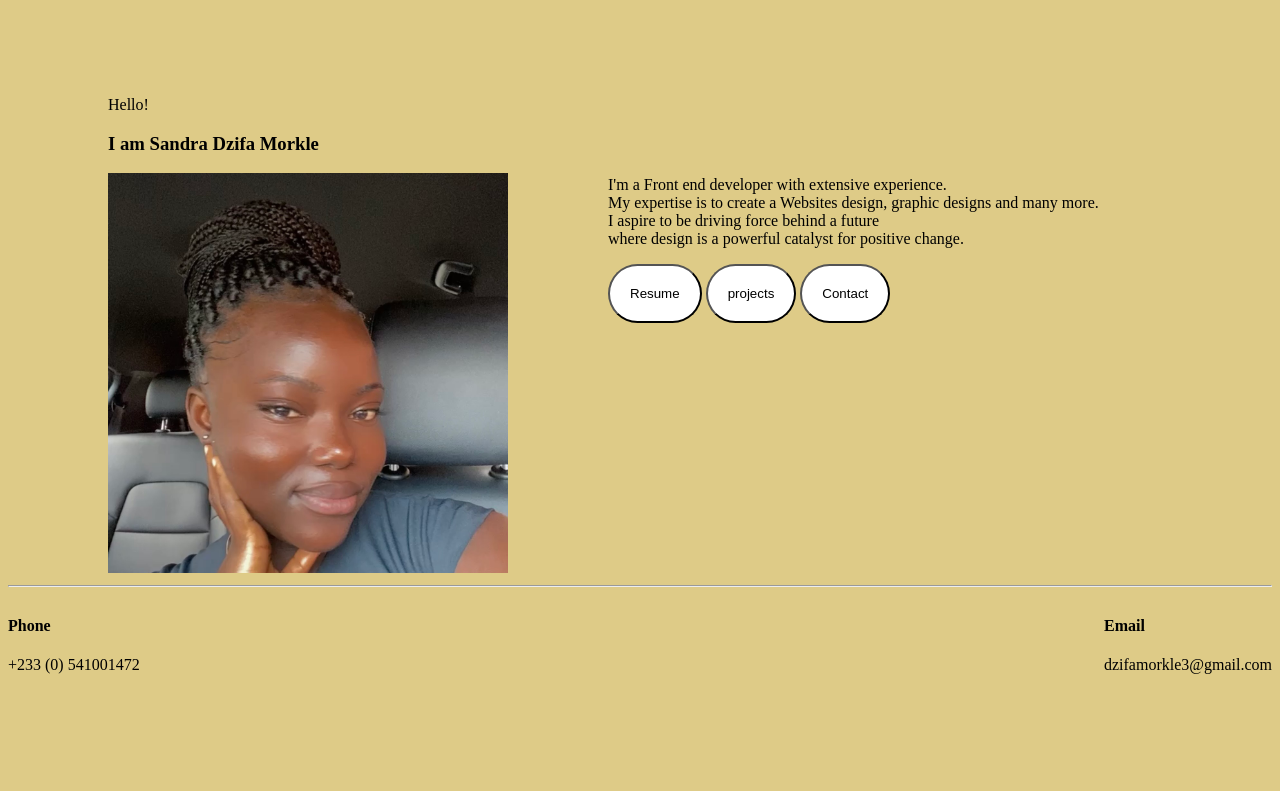
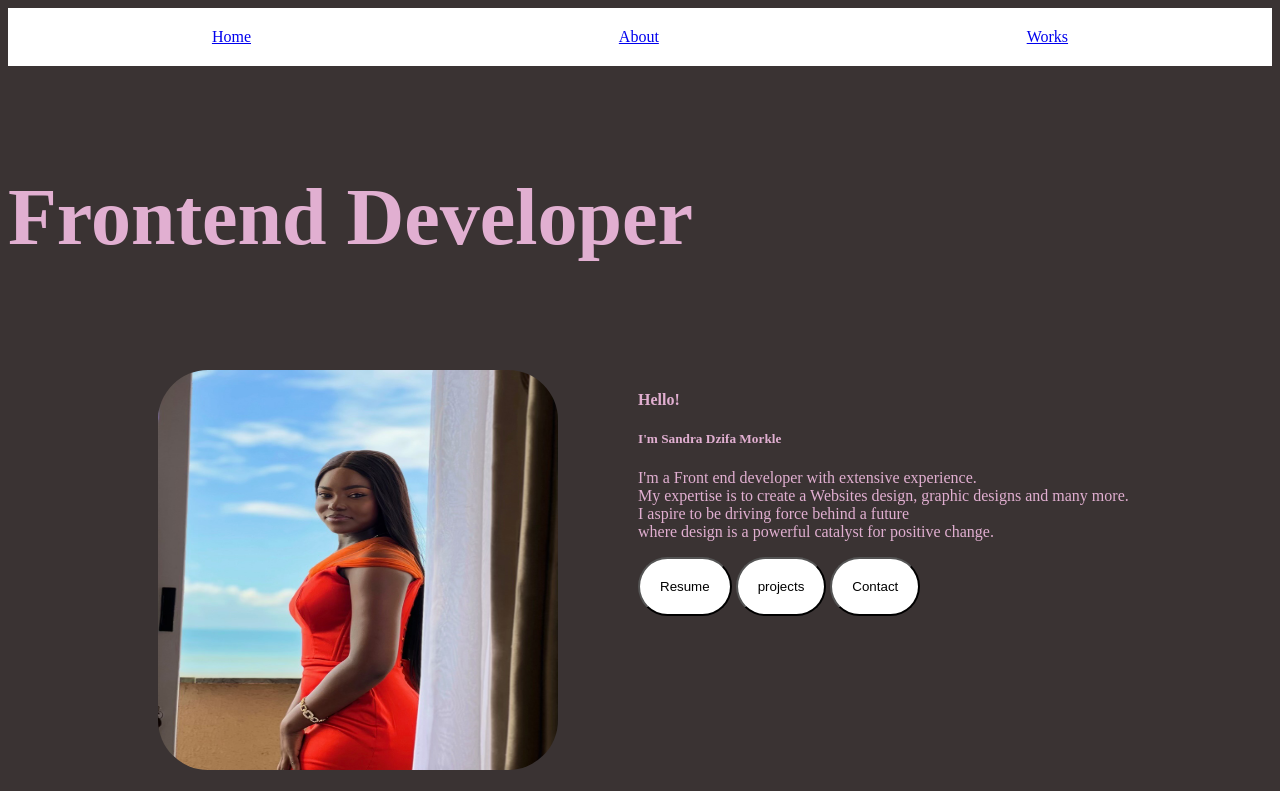
Before and after one commit to DzifaMorkle/domain-name, a plain HTML site: page dzifamorkle.html in a window 1280 px wide. Shown: the top 791 px of the page. Drawn offline with Linux system fonts and the light colour scheme.

Commit message:
50% done with portfolio

```diff
--- a/dzifa.css
+++ b/dzifa.css
@@ -1,6 +1,8 @@
 img{
     width: 400px;
     height: 400px;
+    border-radius: 50px;
+
 
 
 }
@@ -21,15 +23,30 @@ img{
 }
 .field{
     display: flex;
-    margin-left: 100px;
-    margin-top: 80px;
+    margin-left: 150px;
+    margin-top: 100px;
 
 
 
 }
 .grapes{
-    background-color:rgb(222, 203, 135)
+    background-color:rgb(58, 51, 51)
 }
 .dot{
     display: flex;
     justify-content: space-between;
+}
+.header{
+    background-color: white;
+    color: #fff;
+    padding: 10px;
+    text-align: center;
+}
+.nav{
+    display: flex;
+    justify-content: space-around;
+    padding: 10px;
+}
+.separate{
+    margin-right: 80px;
+}
--- /dev/null
+++ b/dzifa.js
@@ -0,0 +1,4 @@
+function showProject(){
+    document.getElementById("projects").style.display="block"
+    document.getElementById("")
+}
--- a/dzifamorkle.html
+++ b/dzifamorkle.html
@@ -6,18 +6,31 @@
     <title>dzidzi's portfolio</title>
     <link rel="stylesheet" href="./dzifa.css" />
   </head>
+
   <body class="grapes">
-    <div class="field">
+    <header class="header">
+
+      <nav class="nav">
+          <a href="#" onclick="showSection('home')">Home</a>
+          <a href="#" onclick="showSection('about')">About</a>
+          <a href="#" onclick="showSection('works')">Works</a>
+      </nav>
+  </header>
+<div>
     <div>
-      <p>Hello!</p>
-      <h3>I am Sandra Dzifa Morkle</h3>
-
-      <img src="dzi.jpg" alt="a picture of dzifa" />
+      <div>
+<h4  style="color: rgb(225, 175, 209); font-size: 80px; ">  Frontend Developer</h4>
     </div>
     <div class="field">
-    <div>
-      <div>
-        <p>
+    <div class="separate">
+      <img src="RenderedImage.jpg" alt="a picture of dzifa" />
+    </div>
+
+    <div >
+      <div style="color: rgb(225, 175, 209);">
+        <p >
+          <h4>Hello!</h4>
+          <h5>I'm Sandra Dzifa Morkle</h5>
           I'm a Front end developer with extensive experience. <br />My
           expertise is to create a Websites design, graphic designs and many
           more.<br />
@@ -26,24 +39,21 @@
         </p>
       </div>
       <div>
-        <button class="game">Resume</button> <button class="soccer">projects</button> <button class="base">Contact</button>
-
-
+        <button class="game" onclick="">Resume</button> <button class="soccer" onclick="showProjects()">projects</button> <button class="base" onclick="showContacts()">Contact</button>
         </div>
       </div>
     </div>
+    </div>
+    <div id="projects" >
+    <h2>My projects</h2>
+    <img src="IMG_9443.jpg" alt="project1" >
+    <img src="IMG_9444.jpg" alt="project2">
   </div>
-  <hr>
-  <div class="dot">
-  <div>
-    <h4> Phone</h4>
-    <p>+233 (0) 541001472</p>
+
   </div>
-  <div>
-    <h4>Email</h4>
-    <p>dzifamorkle3@gmail.com</p>
-  </div>
+
 </div>
+<script src="dzifa.js"></script>
   </body>
   </body>
 </html>
```
Also changed, not shown: IMG_9443.jpg (added), IMG_9444.jpg (added), RenderedImage.jpg (added).
